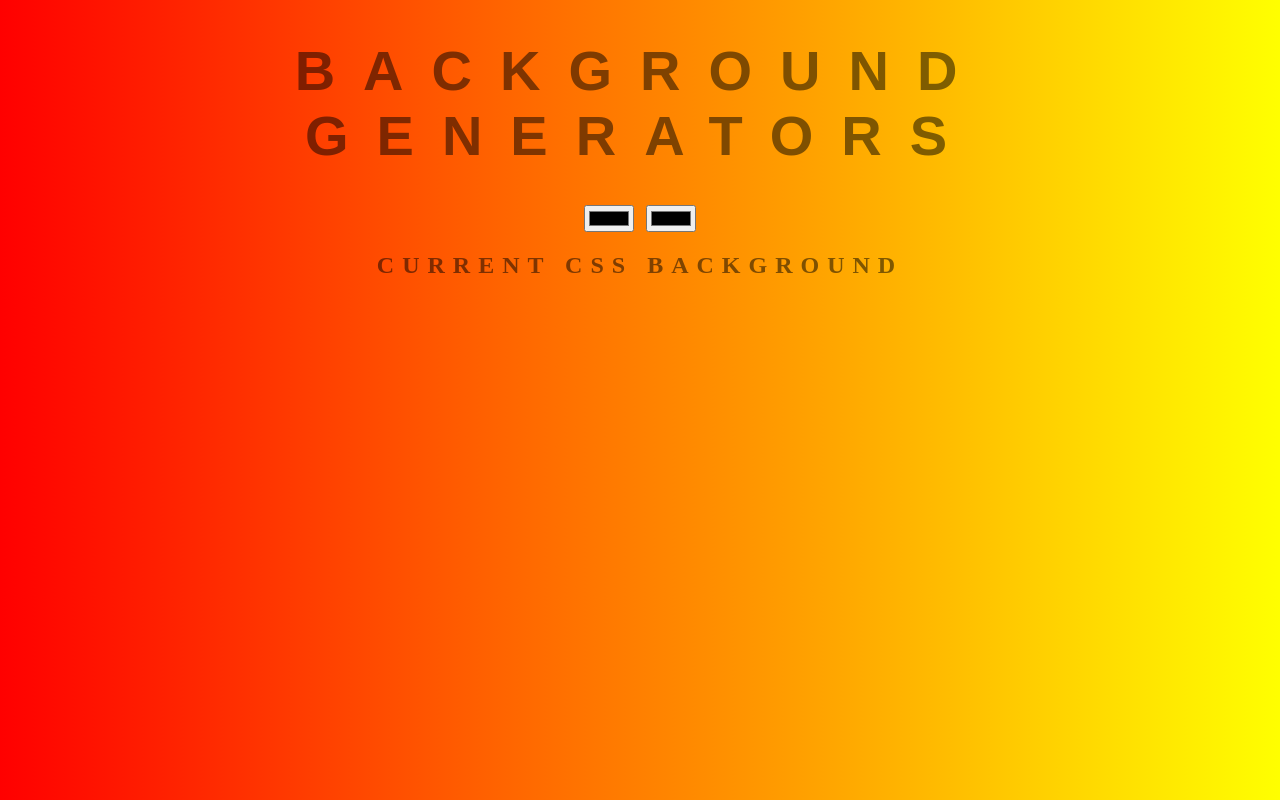
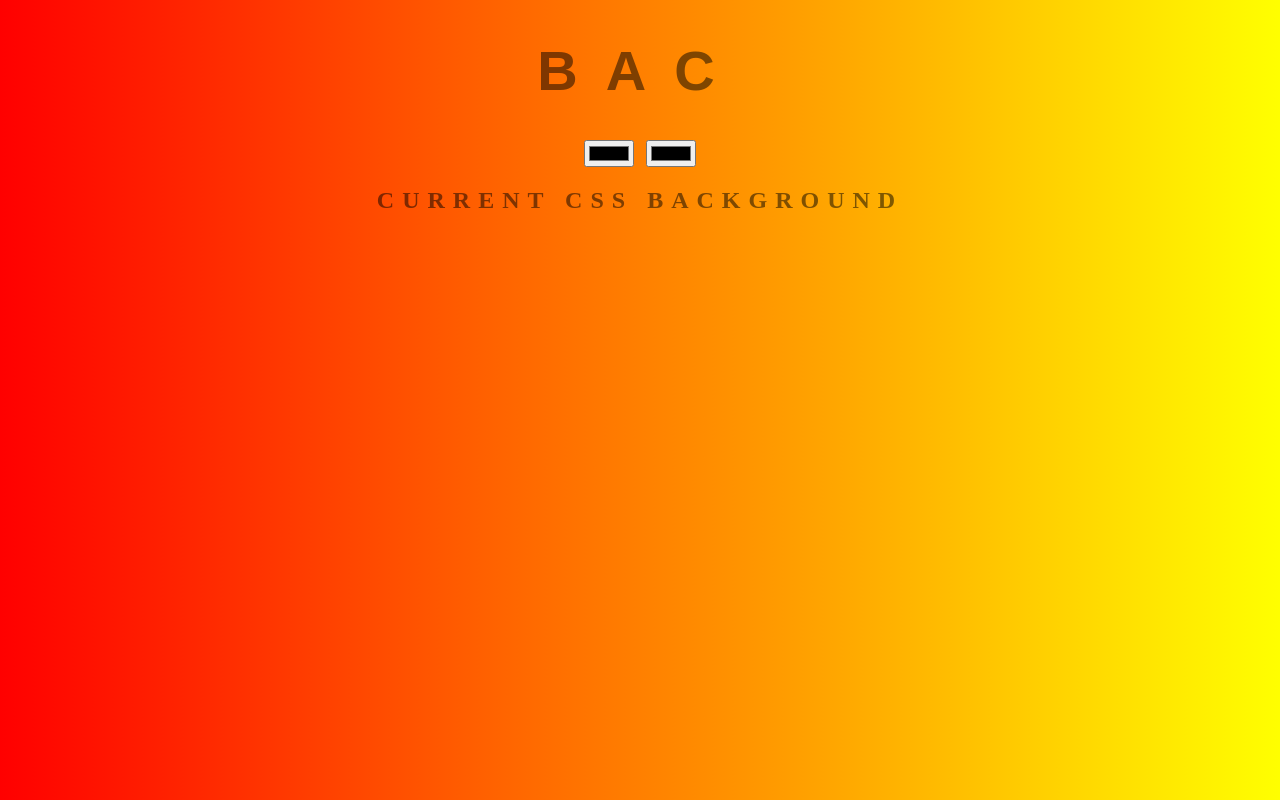
Before and after one commit to behroz2019/shopin-list, a plain HTML site: page index.html in a window 1280 px wide. Drawn offline with Linux system fonts and the light colour scheme.

Commit message:
changing title

```diff
--- a/index.html
+++ b/index.html
@@ -1,11 +1,12 @@
 <!DOCTYPE html>
 <html>
 <head>
-	<title>Gradient Background</title>
+	<title>Gradient Background jadid</title>
 	<link rel="stylesheet" type="text/css" href="style.css">
 </head>
 <body id="gradient">
-	<h1>BACKGROUND GENERATORS</h1>
+	<h1>bac
+	</h1>
 	<input class="color1" type="color" name="color1">
 	<input class="color2" type="color" name="color2">
 	<h2>Current CSS background</h2>
```
